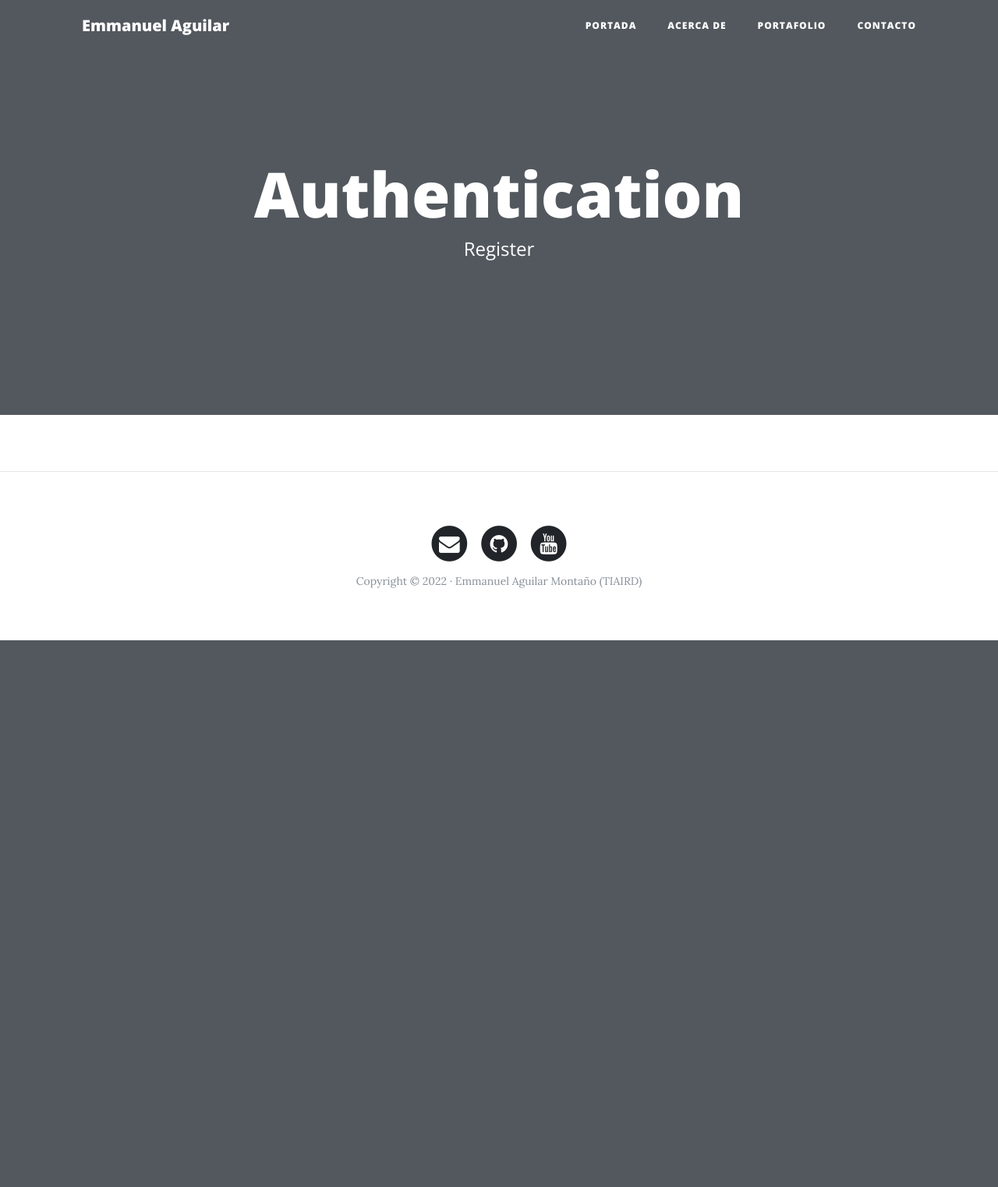
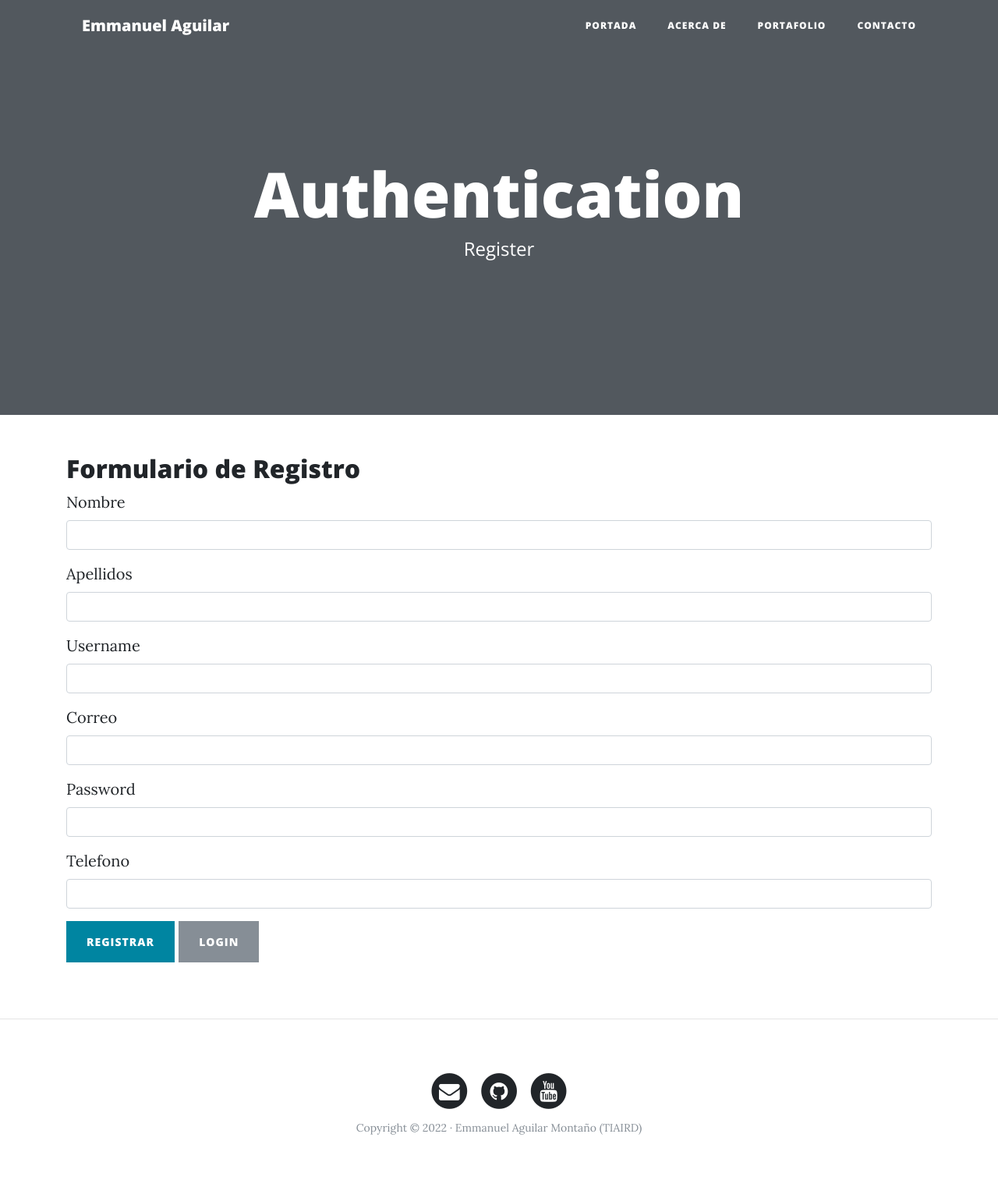
Before and after one commit to Aguilar0607/AplicacionWebFlask, a Flask app: page /auth/register in a window 1280 px wide. Shown: the whole page at 78% size. Before the commit the page ends 821 px from the top, so only its background shows below. Run offline with Flask 2, Linux system fonts and the light colour scheme; some libraries are stand-ins or nearby versions.

Commit message:
Design del formulario del registro

```diff
--- a/web_personal/templates/auth/register.html
+++ b/web_personal/templates/auth/register.html
@@ -4,3 +4,38 @@
 
 {% block header_title %}Authentication{% endblock %}
 {% block header_sub %}Register{% endblock %}
+
+{% block content %}
+<div class="container">
+    <h2>Formulario de Registro</h2>
+    <form action="">
+        <div class="form-group">
+            <label for="name">Nombre</label>
+            <input type="text" class="form-control" name="name" id="name">
+        </div>
+        <div class="form-group">
+            <label for="last_name">Apellidos</label>
+            <input type="text" class="form-control" name="last_name" id="last_name">
+        </div>
+        <div class="form-group">
+            <label for="username">Username</label>
+            <input type="text" class="form-control" name="username" id="username">
+        </div>
+        <div class="form-group">
+            <label for="email">Correo</label>
+            <input type="email" class="form-control" name="email" id="email">
+        </div>
+        <div class="form-group">
+            <label for="pass">Password</label>
+            <input type="password" class="form-control" name="pass" id="pass">
+        </div>
+        <div class="form-group">
+            <label for="phone">Telefono</label>
+            <input type="number" class="form-control" name="phone" id="phone">
+        </div>
+        <button type="submit" class="btn btn-primary">Registrar</button>
+        <a type="submit" class="btn btn-secondary" href="{{ url_for('login')}}">Login</a>
+
+    </form>
+</div>
+{% endblock %}
```
